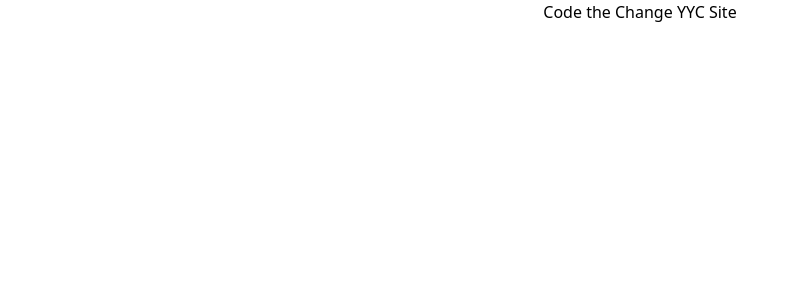
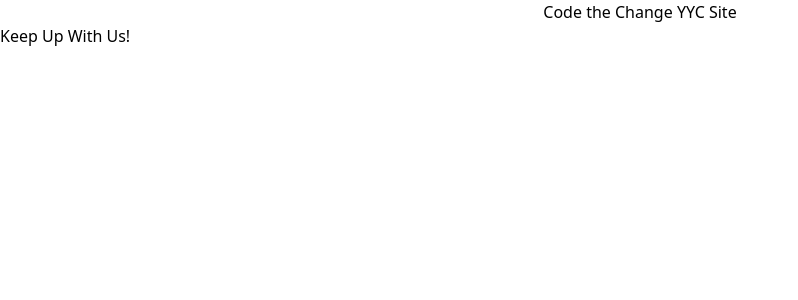
Before and after one commit to Code-the-Change-YYC/code-the-change-yyc-site, a Next.js app: page / in a window 1280 px wide. Shown: the top 300 px of the page, without its empty margins (0-798 px from the left). Built offline with nearby package versions, Linux system fonts and the light colour scheme; a web font is replaced by a local one.

Commit message:
Initial commit

```diff
--- /dev/null
+++ b/components/Footer.jsx
@@ -0,0 +1,10 @@
+import React from "React";
+
+const Footer = () => {
+  return (
+    <>
+      <h3>Keep Up With Us!</h3>
+    </>
+  );
+};
+export default Footer;
--- a/pages/_app.js
+++ b/pages/_app.js
@@ -1,9 +1,11 @@
 import "../styles/globals.css";
+import Footer from "../components/Footer";
 
 function MyApp({ Component, pageProps }) {
   return (
     <div className="font-omnes">
       <Component {...pageProps} />
+	  <Footer/>
     </div>
   );
 }
```
Also changed, not shown: 2 other files (tests, documents, lock files or other folders).
